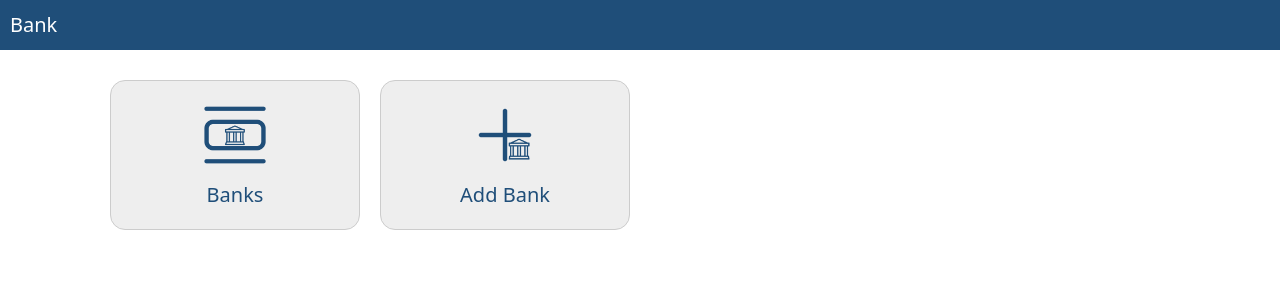
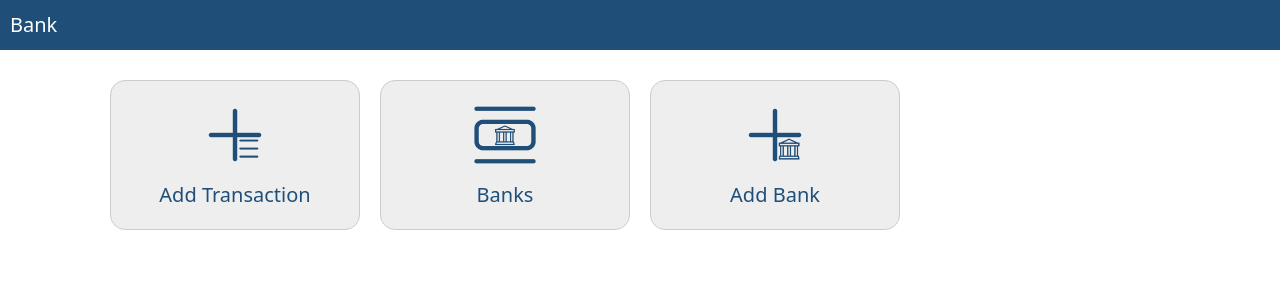
Before and after one commit to ayushkumar-maurya/Transaction-Tracker-Web, a React (Vite) app: page /bank in a window 1280 px wide. Shown: the top 300 px of the page. Built offline with nearby package versions, Linux system fonts and the light colour scheme.

Commit message:
Added menu option for adding new transaction

```diff
--- a/src/data/menus.js
+++ b/src/data/menus.js
@@ -31,6 +31,11 @@ const menus = {
 
   bank: [
     {
+      title: 'Add Transaction',
+      icon: `${assetsPath}bank/add-transaction.png`,
+      navPath: 'bank/transaction/add'
+    },
+    {
       title: 'Banks',
       icon: `${assetsPath}bank/banks.png`,
       navPath: 'bank/banks'
@@ -43,6 +48,11 @@ const menus = {
   ],
 
   creditCard: [
+    {
+      title: 'Add Transaction',
+      icon: `${assetsPath}credit-card/add-transaction.png`,
+      navPath: 'creditcard/transaction/add'
+    },
     {
       title: 'Credit Cards',
       icon: `${assetsPath}credit-card/credit-cards.png`,
@@ -57,6 +67,11 @@ const menus = {
 
   stock: [
     {
+      title: 'Add Transaction',
+      icon: `${assetsPath}stock/add-transaction.png`,
+      navPath: 'stock/transaction/add'
+    },
+    {
       title: 'Stocks',
       icon: `${assetsPath}stock/stocks.png`,
       navPath: 'stock/stocks'
@@ -69,6 +84,11 @@ const menus = {
   ],
 
   mutualFund: [
+    {
+      title: 'Add Transaction',
+      icon: `${assetsPath}mutual-fund/add-transaction.png`,
+      navPath: 'mutualfund/transaction/add'
+    },
     {
       title: 'Mutual Funds',
       icon: `${assetsPath}mutual-fund/mutual-funds.png`,
@@ -83,6 +103,11 @@ const menus = {
 
   misc: [
     {
+      title: 'Add Transaction',
+      icon: `${assetsPath}misc/add-transaction.png`,
+      navPath: 'misc/transaction/add'
+    },
+    {
       title: 'Misc Categories',
       icon: `${assetsPath}misc/misc-categories.png`,
       navPath: 'misc/misccategories'
--- a/src/data/titles.js
+++ b/src/data/titles.js
@@ -5,22 +5,27 @@ const titles = {
   'mutualfund': 'Mutual Fund',
   'misc': 'Misc',
 
+  'bank/transaction/add': 'Add Transaction',
   'bank/banks': 'Banks',
   'bank/update': 'Update Bank',
   'bank/add': 'Add Bank',
 
+  'creditcard/transaction/add': 'Add Transaction',
   'creditcard/creditcards': 'Credit Cards',
   'creditcard/update': 'Update Credit Card',
   'creditcard/add': 'Add Credit Card',
 
+  'stock/transaction/add': 'Add Transaction',
   'stock/stocks': 'Stocks',
   'stock/update': 'Update Stock',
   'stock/add': 'Add Stock',
 
+  'mutualfund/transaction/add': 'Add Transaction',
   'mutualfund/mutualfunds': 'Mutual Funds',
   'mutualfund/update': 'Update Mutual Fund',
   'mutualfund/add': 'Add Mutual Fund',
 
+  'misc/transaction/add': 'Add Transaction',
   'misc/misccategories': 'Misc Categories',
   'misc/update': 'Update Misc Category',
   'misc/add': 'Add Misc Category'
```
